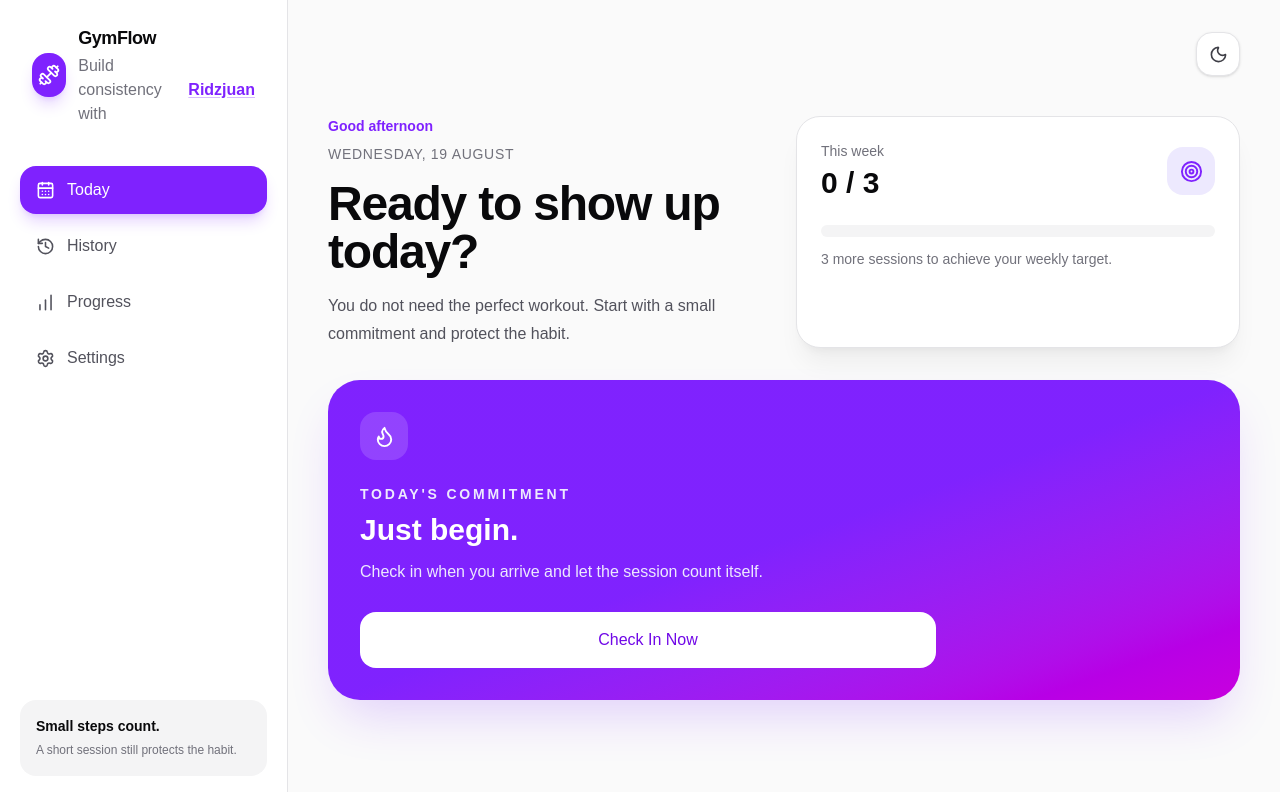
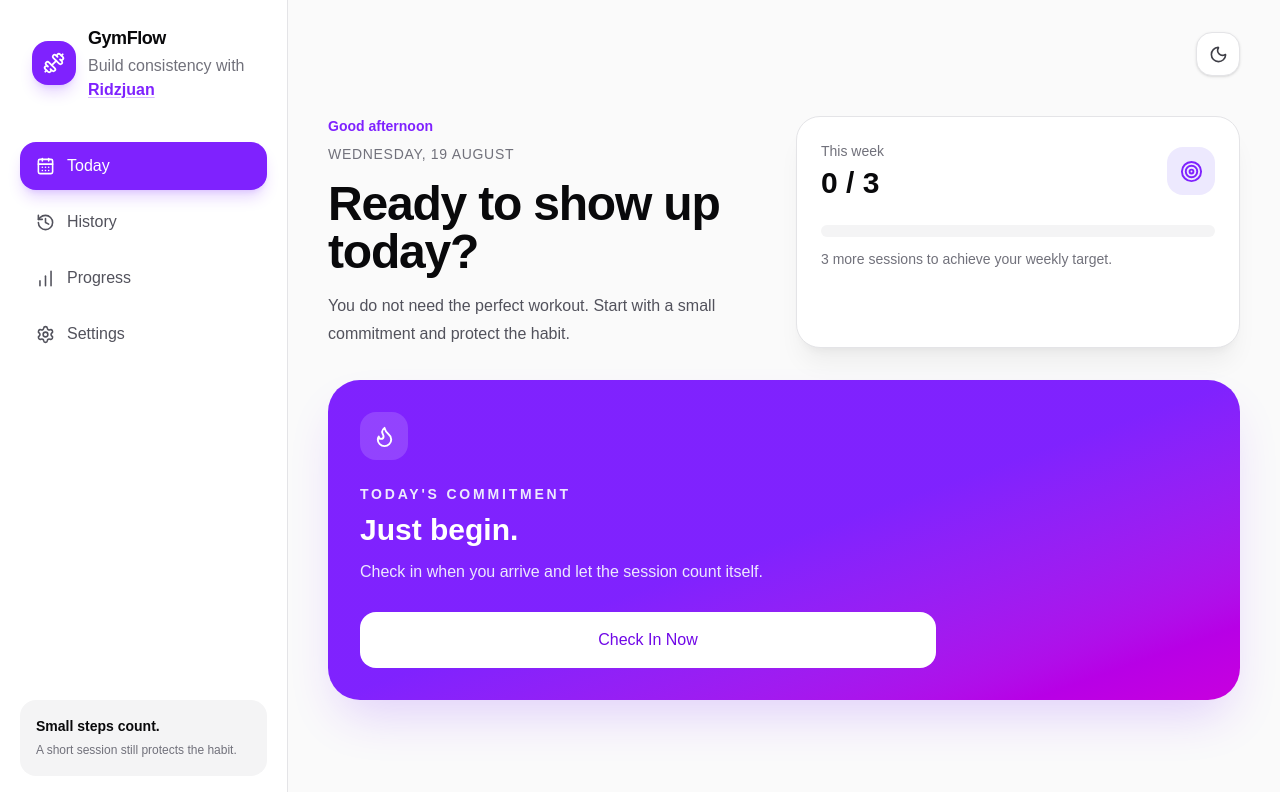
Before and after one commit to ameeridz/gymflow, a Next.js app: page / in a window 1280 px wide. Shown: the top 792 px of the page. Built offline with nearby package versions, Linux system fonts and the light colour scheme.

Commit message:
feat: add personal greeting and expanded weekly goals
Adds a persistent display name, dynamic greeting, real date, weekly targets up to seven sessions and improved creator branding.

```diff
--- a/src/components/app-navigation.tsx
+++ b/src/components/app-navigation.tsx
@@ -77,7 +77,7 @@ export function DesktopSidebar() {
           <Dumbbell size={22} />
         </div>
 
-        <div>
+        <div className="min-w-0">
   <p className="text-lg font-black tracking-tight">
     GymFlow
   </p>
@@ -87,11 +87,13 @@ export function DesktopSidebar() {
     target="_blank"
     rel="noopener noreferrer"
     aria-label="Visit Ridzjuan personal website"
-    className="group mt-0.5 inline-flex items-center gap-1 text-xs text-zinc-500 transition-colors hover:text-violet-600 dark:text-zinc-400 dark:hover:text-violet-400"
+    className="mt-0.5 block text-xs leading-5 text-zinc-500 transition-colors hover:text-violet-600 dark:text-zinc-400 dark:hover:text-violet-400"
   >
-    <span>Build consistency with</span>
+    <span className="block">
+      Build consistency with
+    </span>
 
-    <span className="font-bold text-violet-600 underline decoration-violet-600/30 underline-offset-2 transition group-hover:decoration-violet-600 dark:text-violet-400 dark:decoration-violet-400/30 dark:group-hover:decoration-violet-400">
+    <span className="font-bold text-violet-600 underline decoration-violet-600/30 underline-offset-2 dark:text-violet-400 dark:decoration-violet-400/30">
       Ridzjuan
     </span>
   </a>
```
